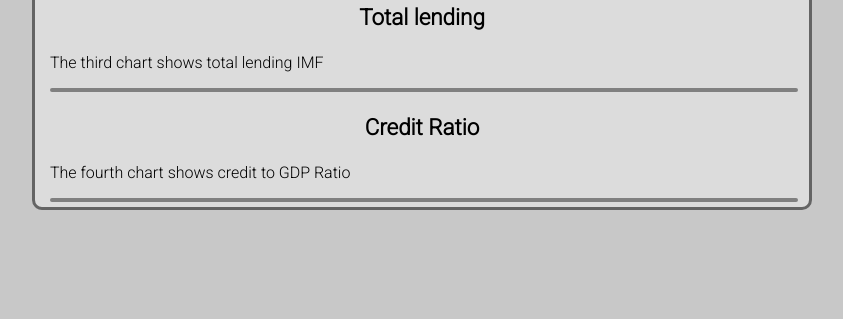
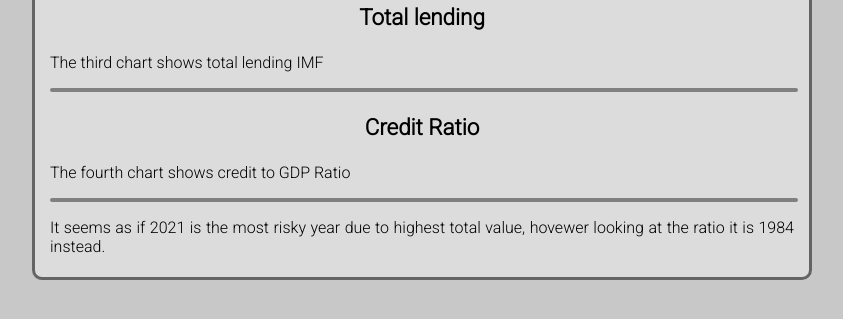
Before and after one commit to Gozdziewicz23/Gozdziewicz23.github.io, a plain HTML site: page portfolio.html in a window 1280 px wide. Shown: the part 457-776 px from the top of the page, without its empty margins (218-1061 px from the left). Drawn offline with Linux system fonts and the light colour scheme; a script that the page names is missing.

Commit message:
Update portfolio.html

```diff
--- a/portfolio.html
+++ b/portfolio.html
@@ -48,6 +48,7 @@
         <h3 class="section-title">Credit Ratio</h3>
         <p>The fourth chart shows credit to GDP Ratio</p>
         <div class="chart" id="Chart3"></div>
+        <p>It seems as if 2021 is the most risky year due to highest total value, hovewer looking at the ratio it is 1984 instead. </p>
 
 </main>
 </body>
```
